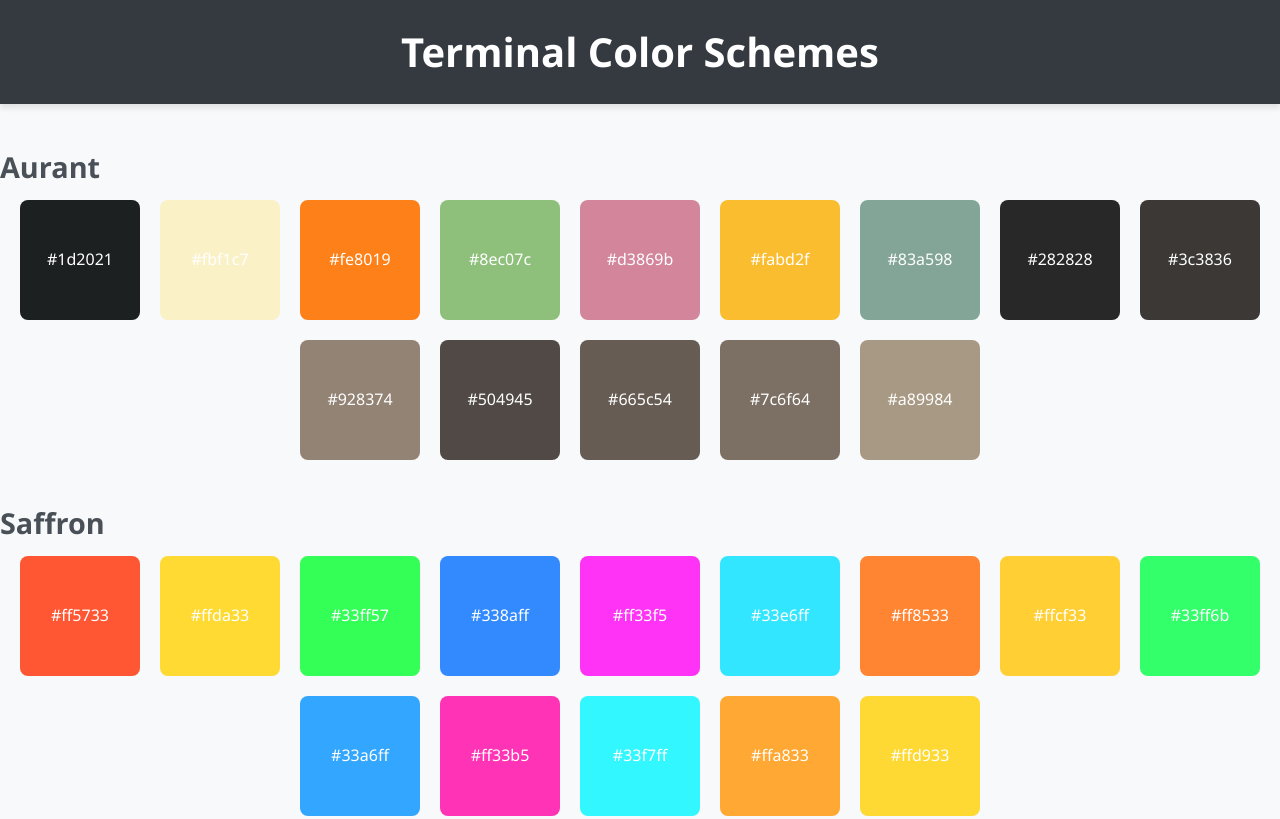
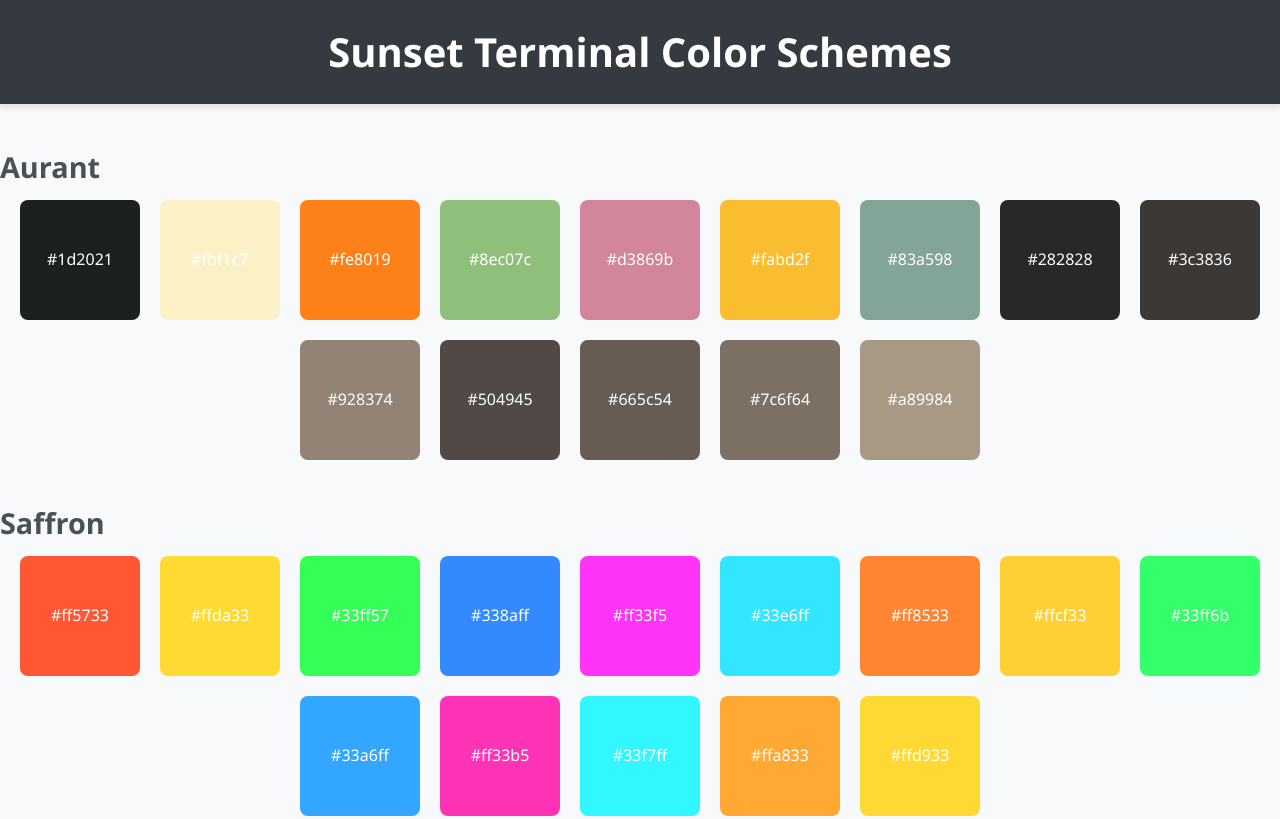
Before and after one commit to elbachir-one/sunset, a plain HTML site: page index.html in a window 1280 px wide. Shown: the top 819 px of the page. Drawn offline with Linux system fonts and the light colour scheme.

Commit message:
Update index.html

```diff
--- a/index.html
+++ b/index.html
@@ -8,7 +8,7 @@
 </head>
 <body>
     <header>
-        <h1>Terminal Color Schemes</h1>
+        <h1>Sunset Terminal Color Schemes</h1>
     </header>
 
     <section class="color-scheme">
```
